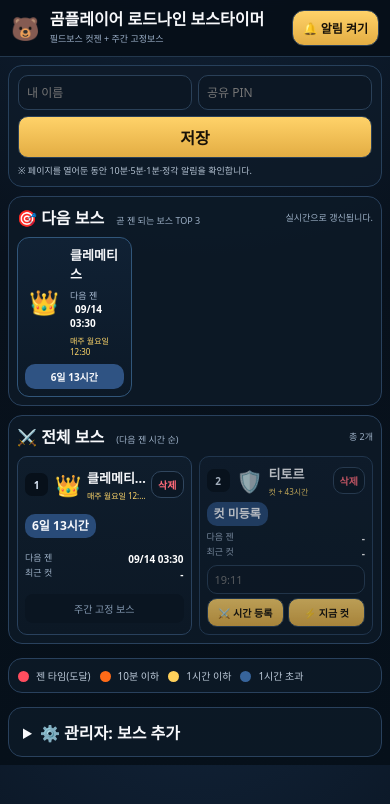
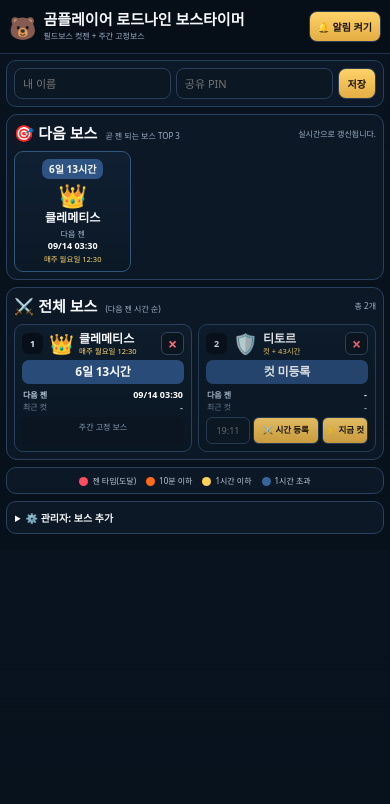
Before and after one commit to GOMPlayer-t/lordnine-boss-timer, a FastAPI app: page / in a window 390 px wide. Shown: the top 804 px of the page. Run offline with FastAPI, Linux system fonts and the light colour scheme; data comes from the database, SQL or seed files in the repository; data that the repository does not hold is empty.

Commit message:
Update style.css

```diff
--- a/static/style.css
+++ b/static/style.css
@@ -131,53 +131,334 @@ button{background:linear-gradient(#ffd269,#e3ad43);color:#171108;font-weight:900
   }
 }
 
+
 @media(max-width:560px){
-  header{padding:10px 11px}
-  .brand .bear{font-size:23px}
-  .brand h1{font-size:16px}
-  .brand p{font-size:9px}
-  .notify{font-size:12px;padding:8px 10px}
-  main{padding:8px}
-  .loginbar{grid-template-columns:1fr 1fr;gap:6px;padding:9px}
-  .loginbar input{min-width:0;padding:8px;font-size:12px}
-  .loginbar button{grid-column:1/-1;padding:8px}
-  .note{font-size:9px}
-  .nextbox,.allbox{padding:8px;margin-top:9px}
-  .section-title{margin-bottom:8px}
-  .section-title b{font-size:16px}
-  .section-title span,.section-title small{font-size:9px}
-  .top3{gap:6px}
-  .topcard{padding:7px;min-height:87px}
-  .topicon{font-size:24px}
-  .topname{font-size:13px}
-  .topnext{font-size:9px}
-  .topnext b{font-size:10px}
-  .toprule{font-size:8px}
-  .topbadge{font-size:10px;padding:5px}
+  /* ===== 모바일 전용 깔끔 버전 ===== */
+  body{
+    background:linear-gradient(180deg,#08131f 0,#07111b 100%);
+  }
 
+  header{
+    padding:8px 9px;
+    min-height:54px;
+    gap:7px;
+    border-bottom-color:#1f3449;
+  }
+  .brand{gap:7px;min-width:0}
+  .brand .bear{font-size:22px}
+  .brand h1{
+    font-size:15px;
+    white-space:nowrap;
+    overflow:hidden;
+    text-overflow:ellipsis;
+    max-width:230px;
+  }
+  .brand p{
+    margin-top:3px;
+    font-size:8px;
+    white-space:nowrap;
+  }
+  .notify{
+    flex:0 0 auto;
+    font-size:10px;
+    padding:7px 8px;
+    border-radius:8px;
+  }
+
+  main{padding:6px 6px 16px}
+
+  /* 이름/PIN 영역을 한 줄로 압축 */
+  .loginbar{
+    grid-template-columns:minmax(0,1fr) minmax(0,1fr) auto;
+    gap:5px;
+    padding:7px;
+    border-radius:10px;
+  }
+  .loginbar input{
+    width:100%;
+    min-width:0;
+    padding:7px 8px;
+    font-size:11px;
+    border-radius:8px;
+  }
+  .loginbar button{
+    grid-column:auto;
+    padding:7px 9px;
+    font-size:10px;
+    border-radius:8px;
+  }
+  .note{display:none}
+
+  .nextbox,.allbox{
+    padding:7px;
+    margin-top:7px;
+    border-radius:11px;
+  }
+  .section-title{
+    margin-bottom:7px;
+    gap:5px;
+  }
+  .section-title b{font-size:15px}
+  .section-title span{font-size:8px;margin-left:4px}
+  .section-title small{font-size:8px;margin-left:4px;white-space:nowrap}
+
+  /* TOP 3는 3개를 한 화면에서 바로 확인 */
+  .top3{gap:5px}
+  .topcard{
+    display:flex;
+    flex-direction:column;
+    justify-content:flex-start;
+    gap:3px;
+    min-width:0;
+    min-height:112px;
+    padding:7px 5px;
+    border-radius:9px;
+    text-align:center;
+    background:linear-gradient(180deg,#102033,#0b1825);
+  }
+  .topicon{
+    font-size:23px;
+    line-height:1;
+    margin-bottom:1px;
+  }
+  .topmain{min-width:0;width:100%}
+  .topname{
+    font-size:12px;
+    line-height:1.2;
+    white-space:nowrap;
+    overflow:hidden;
+    text-overflow:ellipsis;
+  }
+  .topnext{
+    margin-top:4px;
+    font-size:8px;
+    line-height:1.25;
+    white-space:nowrap;
+  }
+  .topnext b{
+    display:block;
+    margin:1px 0 0;
+    font-size:9px;
+    white-space:nowrap;
+  }
+  .toprule{
+    margin-top:3px;
+    font-size:7.5px;
+    line-height:1.2;
+    white-space:nowrap;
+    overflow:hidden;
+    text-overflow:ellipsis;
+  }
+  .topbadge{
+    order:-1;
+    align-self:center;
+    min-width:0;
+    max-width:100%;
+    margin-bottom:2px;
+    padding:5px 7px;
+    font-size:10px;
+    line-height:1;
+    border-radius:7px;
+    white-space:nowrap;
+  }
+
+  /* 전체 보스: 2열 유지 + 카드 정보 밀도 개선 */
   .bossrows{
     grid-template-columns:repeat(2,minmax(0,1fr));
-    gap:7px;
+    gap:6px;
   }
   .bossrow{
-    grid-template-columns:24px 28px minmax(0,1fr) auto;
+    grid-template-columns:22px 25px minmax(0,1fr) 23px;
+    grid-template-areas:
+      "rank icon name del"
+      "remain remain remain remain"
+      "times times times times"
+      "actions actions actions actions";
+    gap:4px 5px;
     padding:7px;
+    min-width:0;
+    border-radius:9px;
+    background:linear-gradient(180deg,#0e1c2b,#0a1622);
+    box-shadow:none;
+  }
+
+  .rank{
+    width:21px;
+    height:21px;
+    font-size:9px;
+    border-radius:6px;
+  }
+  .rowicon{
+    font-size:20px;
+    line-height:1;
+  }
+  .rowname{min-width:0}
+  .rowname b{
+    font-size:12px;
+    line-height:1.15;
+    white-space:nowrap;
+    overflow:hidden;
+    text-overflow:ellipsis;
+  }
+  .rowname span{
+    margin-top:2px;
+    font-size:7.5px;
+    line-height:1.15;
+    white-space:nowrap;
+    overflow:hidden;
+    text-overflow:ellipsis;
+  }
+
+  /* 남은 시간을 가장 눈에 띄게 */
+  .rowremain{
+    width:100%;
+    padding:6px 5px;
+    font-size:12px;
+    line-height:1;
+    text-align:center;
+    justify-self:stretch;
+    border-radius:7px;
+    white-space:nowrap;
+    letter-spacing:-.2px;
+  }
+
+  /* 다음젠 우선, 최근컷은 작게 */
+  .rowtimes{
+    display:grid;
+    grid-template-columns:1fr;
+    gap:1px;
+    padding:1px 1px 0;
+    font-size:8px;
+    line-height:1.3;
+  }
+  .rowtimes div{
+    display:flex;
+    align-items:center;
+    justify-content:space-between;
+    gap:4px;
+    min-width:0;
+  }
+  .rowtimes div:first-child{
+    color:#b9cadc;
+    font-weight:700;
+  }
+  .rowtimes div:last-child{
+    color:#72869c;
+  }
+  .rowtimes b{
+    margin-left:0;
+    font-size:9px;
+    white-space:nowrap;
+  }
+  .rowtimes div:first-child b{color:#fff}
+  .rowtimes div:last-child b{color:#9cb0c5}
+
+  /* 입력 + 버튼을 한 줄에 배치해서 카드 높이 축소 */
+  .rowactions{
+    grid-template-columns:minmax(42px,.9fr) 1.35fr .95fr;
+    gap:3px;
+    align-items:stretch;
+  }
+  .rowactions input{
+    grid-column:auto;
+    width:100%;
+    min-width:0;
+    padding:6px 4px;
+    font-size:9px;
+    text-align:center;
+    border-radius:6px;
+  }
+  .rowactions button{
+    min-width:0;
+    padding:6px 2px;
+    font-size:8.5px;
+    line-height:1.05;
+    border-radius:6px;
+    overflow:hidden;
+    white-space:nowrap;
+  }
+  .rowactions.fixed{
+    min-height:27px;
+    padding:6px;
+    font-size:8px;
+    line-height:1;
+    border-radius:6px;
+  }
+
+  /* 삭제는 작은 X 버튼으로 정리 */
+  .del{
+    width:23px;
+    height:23px;
+    padding:0;
+    font-size:0;
+    border-radius:6px;
+    justify-self:end;
+    background:#0a1520;
+  }
+  .del::before{
+    content:"×";
+    font-size:16px;
+    line-height:1;
+    color:#ff6878;
+  }
+
+  /* 상태 강조는 배지 중심으로, 카드 자체는 과하지 않게 */
+  .bossrow.soon,.bossrow.urgent,.bossrow.spawn{
+    box-shadow:none;
+  }
+  .bossrow.waiting{opacity:.88}
+
+  .legend{
+    flex-wrap:wrap;
+    justify-content:center;
+    gap:6px 10px;
+    margin-top:7px;
+    padding:7px;
+    border-radius:10px;
+    font-size:8px;
+  }
+  .dot{
+    width:9px;
+    height:9px;
+    margin-right:4px;
+  }
+
+  .adminwrap{
+    margin-top:7px;
+    padding:8px;
+    border-radius:10px;
+    font-size:10px;
+  }
+  .admin{
+    grid-template-columns:1fr;
     gap:5px;
-    border-radius:10px;
+    margin-top:8px;
   }
-  .rank{width:23px;height:23px;font-size:10px;border-radius:7px}
-  .rowicon{font-size:21px}
-  .rowname b{font-size:13px}
-  .rowname span{font-size:8px}
-  .rowremain{font-size:12px;padding:6px 7px}
-  .rowtimes{font-size:9px}
-  .rowtimes b{font-size:10px}
-  .rowactions{gap:4px}
-  .rowactions input{padding:6px 7px;font-size:11px}
-  .rowactions button{padding:6px 4px;font-size:10px}
-  .del{font-size:10px;padding:5px 6px}
+  .admin input,.admin select,.admin button{
+    padding:8px;
+    font-size:11px;
+  }
 
-  .legend{flex-wrap:wrap;gap:9px;padding:9px;font-size:10px}
-  .dot{width:11px;height:11px}
-  .admin{grid-template-columns:1fr}
+  #toast{
+    bottom:12px;
+    max-width:88vw;
+    padding:8px 11px;
+    font-size:11px;
+    border-radius:8px;
+    text-align:center;
+  }
 }
+
+/* 아주 좁은 외부화면에서는 버튼만 2줄로 안전하게 */
+@media(max-width:360px){
+  .brand h1{max-width:185px}
+  .notify{font-size:0;padding:7px}
+  .notify::before{content:"🔔";font-size:14px}
+
+  .rowactions{
+    grid-template-columns:1fr 1fr;
+  }
+  .rowactions input{
+    grid-column:1/-1;
+  }
+}
```
